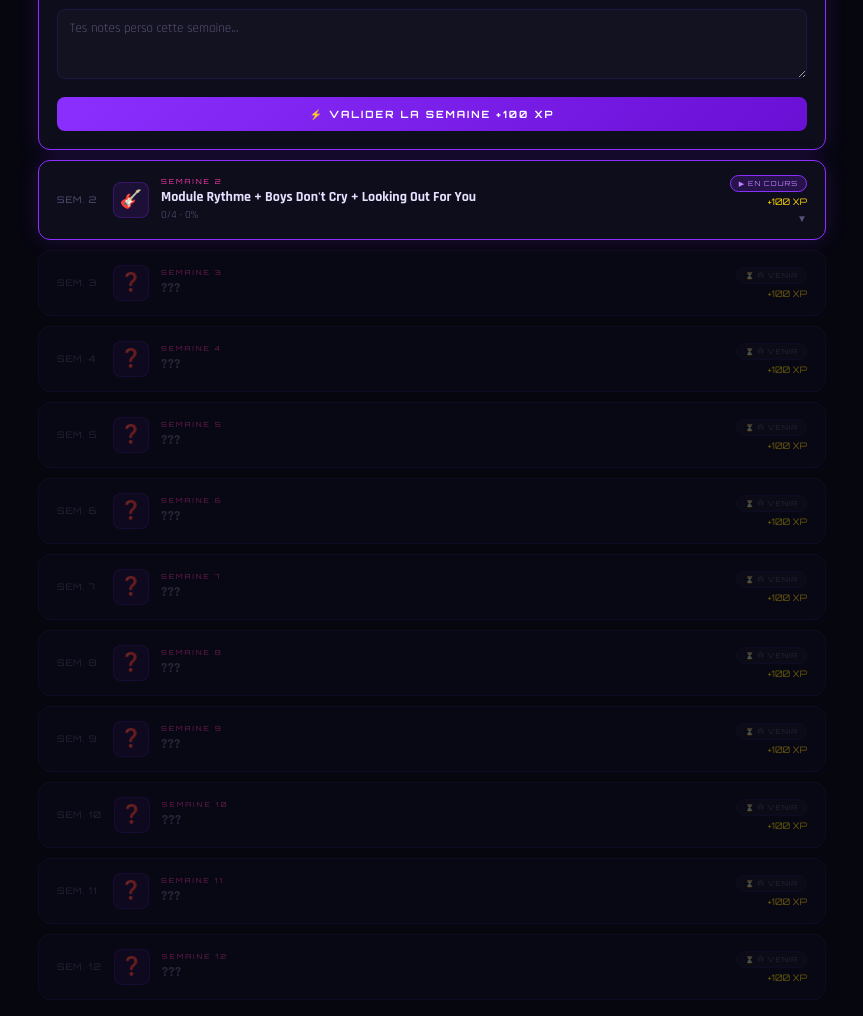
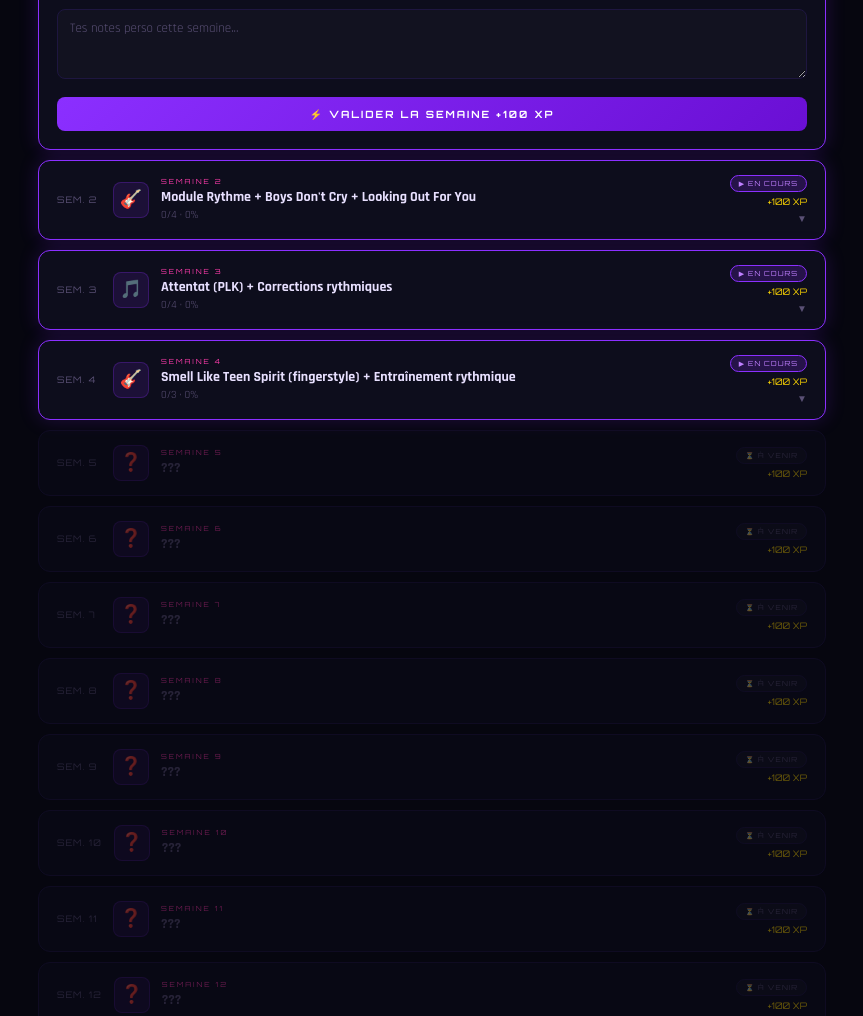
Before and after one commit to sprollvn-ship-it/plan-gl-michel, a plain HTML site: page index.html in a window 1280 px wide. Shown: the part 1054-2070 px from the top of the page, without its empty margins (208-1071 px from the left). Drawn offline with Linux system fonts and the light colour scheme.

Commit message:
Update index.html

```diff
--- a/index.html
+++ b/index.html
@@ -259,6 +259,30 @@
   .coach-note { background: rgba(255,215,0,0.05); border: 1px solid rgba(255,215,0,0.2); border-radius: 8px; padding: 12px 14px; margin-top: 12px; font-size: 13px; color: var(--text); line-height: 1.6; font-style: italic; }
   .coach-note-label { font-family: 'Orbitron', monospace; font-size: 8px; letter-spacing: 2px; color: var(--gold); margin-bottom: 6px; font-style: normal; }
 
+  .video-link {
+    display: inline-flex;
+    align-items: center;
+    gap: 8px;
+    background: rgba(255,0,0,0.15);
+    border: 1px solid rgba(255,0,0,0.3);
+    color: var(--text);
+    padding: 8px 14px;
+    border-radius: 7px;
+    text-decoration: none;
+    font-size: 12px;
+    font-weight: 600;
+    margin-top: 8px;
+    margin-right: 8px;
+    transition: all 0.2s;
+    font-family: 'Orbitron', monospace;
+    letter-spacing: 0.5px;
+  }
+  .video-link:hover {
+    background: rgba(255,0,0,0.25);
+    border-color: rgba(255,0,0,0.5);
+    transform: translateX(2px);
+  }
+
   .notes-area { margin-top: 12px; width: 100%; background: rgba(255,255,255,0.02); border: 1px solid var(--border); border-radius: 8px; padding: 10px 12px; color: var(--text); font-family: 'Rajdhani', sans-serif; font-size: 13px; resize: vertical; min-height: 70px; outline: none; transition: border-color 0.15s; }
   .notes-area:focus { border-color: rgba(139,47,255,0.4); }
   .notes-area::placeholder { color: var(--muted); }
@@ -355,8 +379,38 @@ const WEEKS_DATA = [
     coachNote: "La clé c'est de ne jamais monter le tempo avant que ce soit propre lentement. Si tu fais une erreur, c'est le signe de reculer le métronome. Chaque tempo bien maîtrisé est une victoire.",
     active: true
   },
-  { icon: "❓", quest: "SEMAINE 3",  title: "???", focus: "La suite s'adapte à ta progression.", tasks: [], coachNote: "", active: false },
-  { icon: "❓", quest: "SEMAINE 4",  title: "???", focus: "La suite s'adapte à ta progression.", tasks: [], coachNote: "", active: false },
+  {
+    icon: "🎵",
+    quest: "SEMAINE 3",
+    title: "Attentat (PLK) + Corrections rythmiques",
+    focus: "Cette semaine on passe à Attentat de PLK, et on corrige ce qui manquait sur les patterns rythmiques de Boys Don't Cry et Looking Out For You. L'idée c'est de solidifier ce qu'on a commencé tout en ajoutant un nouveau morceau.",
+    tasks: [
+      { text: "Apprendre Attentat (PLK) — accords et structure", time: "~15 min" },
+      { text: "Correction du pattern rythmique sur Boys Don't Cry", time: "~10 min" },
+      { text: "Correction du pattern rythmique sur Looking Out For You", time: "~10 min" },
+      { text: "Jouer les 3 morceaux avec fluidité et régularité", time: "~15 min" },
+    ],
+    coachNote: "Les corrections rythmiques, c'est ce qui fait la différence entre « jouer » et « groover ». Prends le temps de bien sentir chaque pattern avant de passer à la suite.",
+    active: true
+  },
+  {
+    icon: "🎸",
+    quest: "SEMAINE 4",
+    title: "Smell Like Teen Spirit (fingerstyle) + Entraînement rythmique",
+    focus: "Cette semaine on s'attaque à Smell Like Teen Spirit en fingerstyle — c'est un nouveau challenge technique. En parallèle, on renforce tes bases rythmiques avec les entraînements Bas/Haut et le rythme essentiel de la Rumba pour devenir autonome.",
+    tasks: [
+      { text: "Apprendre Smell Like Teen Spirit en fingerstyle — coordination main droite/gauche", time: "~20 min" },
+      { text: "Entraînement Bas/Haut — régularité et précision avec métronome", time: "~10 min" },
+      { text: "Maîtriser LA rythmique Rumba la plus utilisée — autonomie totale", time: "~15 min" },
+    ],
+    videos: [
+      { title: "▶️ Tuto Smell Like Teen Spirit", url: "https://www.youtube.com/watch?v=Ihwff7NJypQ" },
+      { title: "▶️ Entraînement Bas/Haut", url: "https://www.youtube.com/watch?v=T8VscEZ8WbQ" },
+      { title: "▶️ Rythme le plus utilisé (Rumba)", url: "https://www.youtube.com/watch?v=G_iihVj-720" }
+    ],
+    coachNote: "Le fingerstyle demande de la patience — chaque doigt doit trouver sa place. Pour les rythmes, utilise les vidéos GPS ou le métronome directement, l'objectif c'est que tu sois autonome pour travailler n'importe quel rythme.",
+    active: true
+  },
   { icon: "❓", quest: "SEMAINE 5",  title: "???", focus: "La suite s'adapte à ta progression.", tasks: [], coachNote: "", active: false },
   { icon: "❓", quest: "SEMAINE 6",  title: "???", focus: "La suite s'adapte à ta progression.", tasks: [], coachNote: "", active: false },
   { icon: "❓", quest: "SEMAINE 7",  title: "???", focus: "La suite s'adapte à ta progression.", tasks: [], coachNote: "", active: false },
@@ -467,6 +521,10 @@ function render() {
         </div>`;
     }).join('');
 
+    const videosHTML = w.videos ? w.videos.map(v =>
+      `<a href="${v.url}" target="_blank" class="video-link">${v.title}</a>`
+    ).join('') : '';
+
     const coachHTML = w.coachNote ? `
       <div class="coach-note">
         <div class="coach-note-label">💬 MESSAGE DE MELVIN</div>
@@ -497,6 +555,7 @@ function render() {
             <div class="focus-text">${w.focus}</div>
           </div>
           ${taskTotal > 0 ? `<div class="tasks-label">AU PROGRAMME</div><div class="task-list">${tasksHTML}</div>` : ''}
+          ${videosHTML ? `<div style="margin-top: 12px;">${videosHTML}</div>` : ''}
           ${coachHTML}
           <textarea class="notes-area" id="note-${i}" placeholder="Tes notes perso cette semaine..." onblur="saveNote(${i})">${noteVal}</textarea>
           ${!done
```
